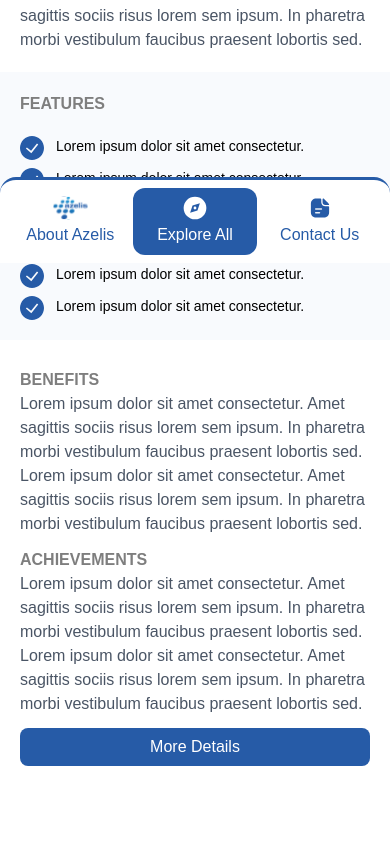
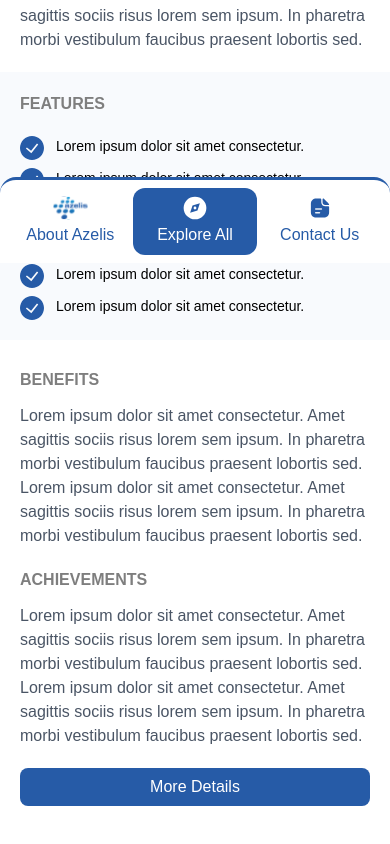
Before and after one commit to MudabberAsghar256/my-project, a Next.js app: page /Product in a window 390 px wide. Shown: the part 581-1425 px from the top of the page. Built offline with nearby package versions, Linux system fonts and the light colour scheme.

Commit message:
Your commit message

```diff
--- a/app/Product/page.js
+++ b/app/Product/page.js
@@ -54,7 +54,7 @@ export default function Product() {
                   />
                 </div>
               </Link>
-              <div className="mt-4 md:hidden block top-1/2  transform -translate-y-3/2   p-2  overflow-x-auto lg:w-[400px]">
+              <div className="mt-4 md:hidden block top-1/2  transform -translate-y-[130%]   p-2  overflow-x-auto lg:w-[400px]">
                 <div className="flex gap-2 justify-center items-center">
                   {images.map((img, index) => (
                     <img
@@ -139,7 +139,7 @@ export default function Product() {
             </h3>
             <div className="p-5 lg:p-0">
               <h3 className="text-[#7E7E7E] font-semibold ">BENEFITS</h3>
-              <p className="text-gray-600 lg:mb-2">
+              <p className="text-gray-600 lg:mb-2 pt-3">
                 Lorem ipsum dolor sit amet consectetur. Amet sagittis sociis
                 risus lorem sem ipsum. In pharetra morbi vestibulum faucibus
                 praesent lobortis sed. Lorem ipsum dolor sit amet consectetur.
@@ -147,17 +147,17 @@ export default function Product() {
                 vestibulum faucibus praesent lobortis sed.
               </p>
 
-              <h3 className="text-[#7E7E7E] font-semibold pt-3 ">
+              <h3 className="text-[#7E7E7E] font-semibold pt-5 ">
                 ACHIEVEMENTS
               </h3>
-              <p className="text-gray-600 lg:mb-2">
+              <p className="text-gray-600 lg:mb-2 mb-2 pt-3">
                 Lorem ipsum dolor sit amet consectetur. Amet sagittis sociis
                 risus lorem sem ipsum. In pharetra morbi vestibulum faucibus
                 praesent lobortis sed. Lorem ipsum dolor sit amet consectetur.
                 Amet sagittis sociis risus lorem sem ipsum. In pharetra morbi
                 vestibulum faucibus praesent lobortis sed.
               </p>
-              <button className="bg-[#265BA7] mb-3 lg:mb-0 mt-3 text-white text-[16px] w-full py-[7px] lg:w-[121px] lg:h-[42px]   rounded-[8px] hover:bg-blue-700 transition">
+              <button className="bg-[#265BA7] mb-4 lg:mb-0 mt-3 text-white text-[16px] w-full py-[7px] lg:w-[121px] lg:h-[42px]   rounded-[8px] hover:bg-blue-700 transition">
                 More Details
               </button>
             </div>
```
